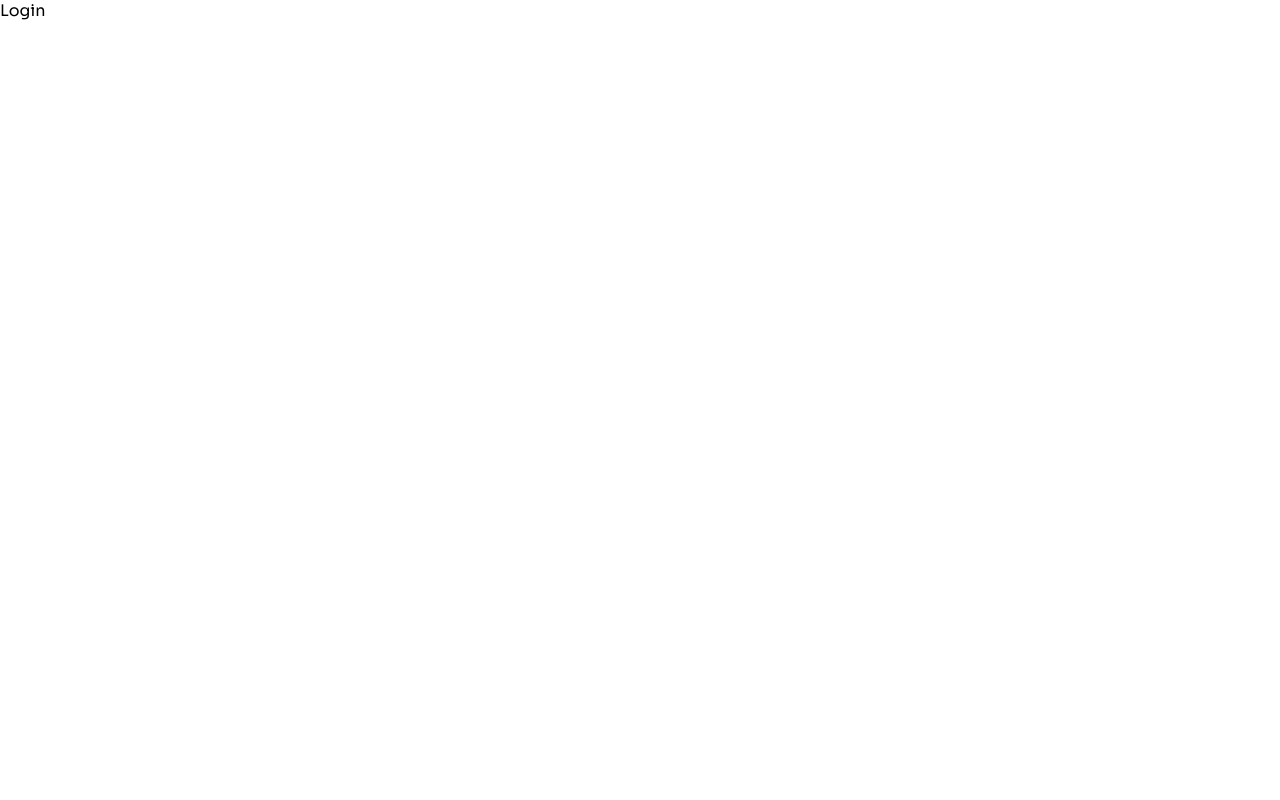
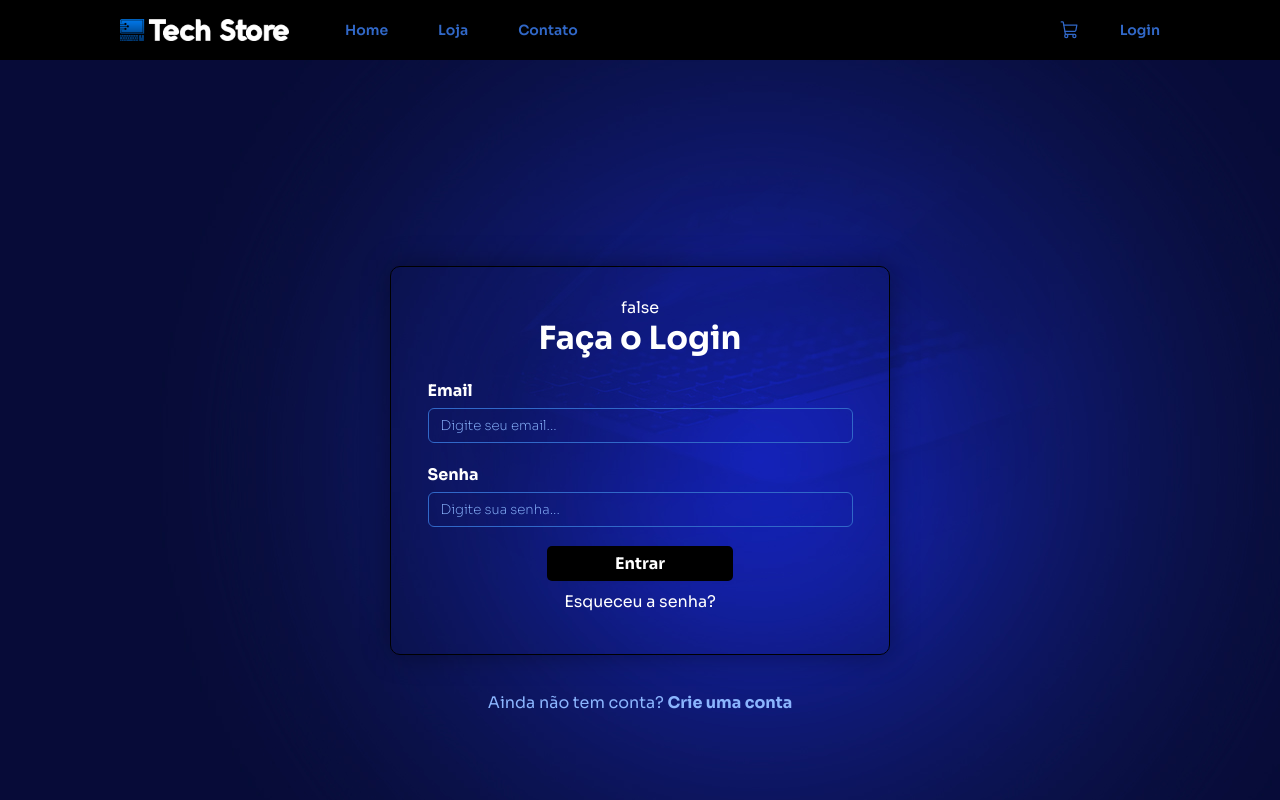
Before and after one commit to eupivotto/tech-store, a React (Vite) app: page /login in a window 1280 px wide. Shown: the top 800 px of the page. Built offline with nearby package versions, Linux system fonts and the light colour scheme.

Commit message:
adicionando page/login e arquivos context

```diff
--- a/src/Screens/Home/index.tsx
+++ b/src/Screens/Home/index.tsx
@@ -13,7 +13,7 @@ rating: unknown;
 import { NavBar } from '../../components/Navbar';
 import { Footer } from '../../components/Footer';
 
-import axios from 'axios'
+import { api } from '../../services/api'
 import { useState, useEffect} from 'react'
 
 import {Slider} from '../../components/Slider'
@@ -42,7 +42,7 @@ import {
 export const Home = () => {
 
     //Variavel para link da API
-    const linkGetProducts = 'https://fakestoreapi.com/products?limit=5'
+    const linkGetProducts = '/products?limit=8'
     const [posts, setPosts] = useState<IDataProduct[]>([])
 
 
@@ -50,7 +50,7 @@ export const Home = () => {
     const handleGetProducts = async() => {
 
         try {
-            const response = await axios.get(linkGetProducts);
+            const response = await api.get(linkGetProducts);
             const dataProduct: IDataProduct[] = response.data;
 
 
--- a/src/Screens/Home/styles.ts
+++ b/src/Screens/Home/styles.ts
@@ -5,7 +5,7 @@ import BgBody from '../../assets/img/bg01.jpg'
 
 export const ContainerBody = styled.div`
 width: 100%;
-height: 81.25rem;
+height: 1600px;
 display:flex;
 align-items:center;
 flex-direction:column;
@@ -40,6 +40,7 @@ export const ContainerProductsUl = styled.ul`
     margin-left: 20px;
     margin-right: 20px;
     justify-content: center;
+    flex-wrap: wrap;
     gap: 30px;
 
 
--- a/src/Screens/Login/index.tsx
+++ b/src/Screens/Login/index.tsx
@@ -1,5 +1,108 @@
-export function Login () {
+import { FormEvent, SetStateAction, useState, useEffect, useContext } from 'react';
+import { ButtonPrimary } from '../../components/Buttton';
+import { useNavigate } from 'react-router-dom';
+
+import { AuthContext } from '../../contexts/Auth';
+
+
+import { NavBar } from '../../components/Navbar';
+import { Footer } from '../../components/Footer'
+import {
+    ContainerHome,
+    ContainerFormLogin,
+    ContainerInputs,
+    ContainerButtons,
+    ContainerButtonscreate,
+    ContainerHomeform,
+    FormLogin
+
+} from './styles';
+
+
+export const Login =() => {
+
+    const { authenticated, userLogin} = useContext(AuthContext)
+
+//hooks
+const[email, setEmail]= useState('')
+const[password, setPassword]= useState('')
+
+//Hook do Router Dom
+const navigate = useNavigate()
+
+    //tratando os eventos onChange
+    const handleEmailChange = (e: { target: { value: SetStateAction<string>; }; }) => {
+        setEmail(e.target.value)
+    }
+
+    const handlePasswordChange = (e: { target: { value: SetStateAction<string>; }; }) => {
+        setPassword(e.target.value)
+    }
+
+    const submitLogin =(event:FormEvent) => {
+        event.preventDefault();
+        console.log(email, password)
+        userLogin(email, password) // integração com meu context
+
+        if (email.length && password.length) {
+            localStorage.setItem('@userInfo', JSON.stringify({emailUser: email}))
+            navigate('/login')
+        }
+    }
+
+    useEffect(() => {
+
+        const userData = localStorage.getItem('@userInfo')
+        if (!userData) {
+            navigate('/login')
+        }
+
+    }, [])
+
     return(
-        <div>Login</div>
+        <>
+        <NavBar/>
+        <ContainerHome>
+            <ContainerHomeform>
+              <ContainerFormLogin>
+                <p>{String(authenticated)}</p>
+                <FormLogin onSubmit={submitLogin}>
+                 <h1>Faça o Login</h1>
+                 <ContainerInputs>
+                 <label>Email</label>
+                 <input
+                    placeholder='Digite seu email...'
+                    type="email"
+                    value={email}
+                    onChange= {handleEmailChange}
+                 />
+                 </ContainerInputs>
+                <ContainerInputs>
+                    <label>Senha</label>
+                    <input
+                        placeholder='Digite sua senha...'
+                        type="password"
+                        value={password}
+                        onChange={handlePasswordChange}
+                    />
+                </ContainerInputs>
+
+                <ContainerButtons>
+                    <ButtonPrimary type="submit" title={'Entrar'} isLoading={false} />
+                    <a>Esqueceu a senha?</a>
+                </ContainerButtons>
+
+                </FormLogin>
+            </ContainerFormLogin>
+
+
+                <ContainerButtonscreate>
+                <a>Ainda não tem conta? <span>Crie uma conta</span></a>
+                </ContainerButtonscreate>
+
+         </ContainerHomeform>
+        </ContainerHome>
+        <Footer/>
+        </>
     )
 }
--- /dev/null
+++ b/src/Screens/Login/styles.ts
@@ -0,0 +1,124 @@
+import styled from 'styled-components'
+import BgBody from '../../assets/img/bg01.jpg'
+
+export const ContainerHome = styled.div`
+  background: var(--background-primary, #EFF2F6);
+    height: 100vh;
+    width: 100%;
+    display: flex;
+    align-items: center;
+    flex-direction: column;
+    justify-content: center;
+    background-image: url(${BgBody});
+`
+
+export const ContainerHomeform = styled.div`
+  background:  #fff 0.38;
+  border: 1px solid;
+  width: 500px;
+  height: 389px;
+  flex-shrink: 0;
+  border-radius: 10px;
+  padding-top: 30px;
+  box-shadow: 0px 0px 28px 0px rgba(0,0,0,0.38);
+  -webkit-box-shadow: 0px 0px 28px 0px rgba(0,0,0,0.38);
+  -moz-box-shadow: 0px 0px 28px 0px rgba(0,0,0,0.38);
+
+
+`
+
+export const ContainerFormLogin = styled.div`
+  color: #fff;
+  padding: 0 1.875rem;
+  display: flex;
+  align-items: center;
+  flex-direction: column;
+  justify-content: center;
+
+
+
+
+
+`
+
+export const FormLogin = styled.form`
+  width: 100%;
+  display: flex;
+  align-items: center;
+  justify-content: center;
+  flex-direction: column;
+
+
+
+
+`
+
+export const ContainerInputs = styled.div`
+    margin: 1.375rem 0;
+    width: 455px;
+    height: 40px;
+    flex-shrink: 0;
+    padding: 0 15px;
+
+
+    label {
+        font-weight: 700;
+        font-size: 1rem;
+        line-height: 1.1875rem;
+        color: #fff;
+
+    }
+
+    input {
+        width: 100%;
+        margin-top: 0.4375rem;
+        background-color: transparent;
+        border: 1px solid var(--blue-300);
+        padding: 0.5rem 0.75rem;
+        font-weight: 700;
+        border-radius: 6px;
+        color: #fff;
+
+        &::placeholder {
+          color: var(--blue-200);
+          font-weight: 200;
+        }
+
+
+    }
+
+`;
+export const ContainerButtons = styled.div`
+  display: flex;
+  justify-content: center;
+  align-items: center;
+  flex-direction: column;
+  gap: 10px;
+  margin-top: 20px;
+
+
+a {
+  cursor: pointer;
+}
+
+
+
+
+`
+
+
+export const ContainerButtonscreate = styled.div`
+  display: flex;
+  justify-content: center;
+  color: var(--blue-200);
+
+span {
+  font-weight: 700;
+}
+
+a {
+  margin-top: 80px;
+  cursor: pointer;
+}
+
+`;
--- a/src/components/Buttton/index.tsx
+++ b/src/components/Buttton/index.tsx
@@ -1,16 +1,14 @@
-import {PulseLoader} from 'react-spinners'
-import {Button} from './styles'
+import { Button } from "./styles";
+interface IButtonProps extends React.ButtonHTMLAttributes<HTMLButtonElement>{
+    title: string;
+    isLoading:boolean;
 
-interface IButtonProps extends React.ButtonHTMLAttributes<HTMLButtonElement> {
-    title: string;
-    isLoading?: boolean;
+
 }
 
-// eslint-disable-next-line @typescript-eslint/no-unused-vars
-export function ButtonPrimary ({title, isLoading, ...rest} :IButtonProps)  {
+export function ButtonPrimary({ title,isLoading,...rest}:IButtonProps) {
     return (
-        <Button {...rest}>
-        <PulseLoader color="#fff" />
-        </Button>
-    )
+        <Button{...rest }>{isLoading ? "carregando..." : title}</Button>
+)
+
 }
--- a/src/components/Buttton/styles.ts
+++ b/src/components/Buttton/styles.ts
@@ -1,9 +1,9 @@
-import styled from "styled-components";
+import styled from 'styled-components';
+
+export const Button = styled.button`
 
 
-
-export const Button = styled.button`
-    background: var(--blue-400);
+ background: #000;
     border-radius: 5px;
     font-weight: 700;
     font-size: 1rem;
--- a/src/components/Footer/index.tsx
+++ b/src/components/Footer/index.tsx
@@ -8,7 +8,6 @@ import { NavLink } from 'react-router-dom'
 import {
     ContainerFooter,
     ContainerInputFooter,
-    FormFooter,
     LogoTech,
     ContainerIccons,
     MenuFooter,
@@ -22,11 +21,7 @@ export const Footer = () => {
         <ContainerFooter>
         <ContainerInputFooter>
           <h1>Fique por Dentro!</h1>
-          <p>Cadastre-se e receba nossas promoções.</p>
-          <FormFooter>
-            {/* <label>Digite seu Email...</label> */}
-            <input type="text" value="Digite seu Email..." />
-          </FormFooter>
+          <p>fale com a gente ou acompanhe nossas redes.</p>
           <LogoTech src={LogoPng} alt="" />
           <ContainerIccons>
             <InstagramLogo size={25} color="#3168c8" />
--- /dev/null
+++ b/src/contexts/Auth.tsx
@@ -0,0 +1,37 @@
+import  { createContext, useState  } from "react";
+
+
+
+
+export const AuthContext = createContext()
+
+export const AuthProvider = ({ children }) => {
+
+    // userState com usuario iniciando nulo
+    const [ user, setUser] = useState(null)
+
+    const userLogin = (email, password) => {
+        console.log('Login auth', {email, password})
+        setUser({id:'123', email})
+    }
+
+    const userLogout = () => {
+        console.log('Logout')
+    }
+
+    //se o user for ! null
+    //autthenticated = true
+
+    //se o user for = null
+    //autthenticated = false
+
+    return(
+
+        <AuthContext.Provider
+        value = {{authenticated: !!user, user, userLogin, userLogout}}>
+         {children}
+        </AuthContext.Provider>
+
+
+    )
+}
--- a/src/routes/index.router.tsx
+++ b/src/routes/index.router.tsx
@@ -4,9 +4,13 @@ import { Login } from '../Screens/Login'
 import { Shop } from '../Screens/Shop'
 import { Contact } from '../Screens/Contact'
 
+import { AuthProvider } from '../contexts/Auth'
+
 export default function Router () {
     return (
         <BrowserRouter>
+        <AuthProvider>
+
         <Routes>
 
         <Route path='/' element={<Home />} />
@@ -16,6 +20,8 @@ export default function Router () {
 
 
         </Routes>
+
+        </AuthProvider>
         </BrowserRouter>
     )
 }
--- /dev/null
+++ b/src/services/api.ts
@@ -0,0 +1,5 @@
+import axios from 'axios'
+
+export const api = axios.create({
+    baseURL: 'https://fakestoreapi.com'
+})
--- a/src/styles/Global.ts
+++ b/src/styles/Global.ts
@@ -3,9 +3,12 @@ import { createGlobalStyle } from 'styled-components'
 
 export const GlobalStyle = createGlobalStyle`
 :root{
+
+    --blue-200: #8bb5fe;
     --blue-300: #3168c8;
     --blue-400: #313ea0;
-    --white:#fff
+    --white:#fff;
+    --black:#000;
 
 
 
```
